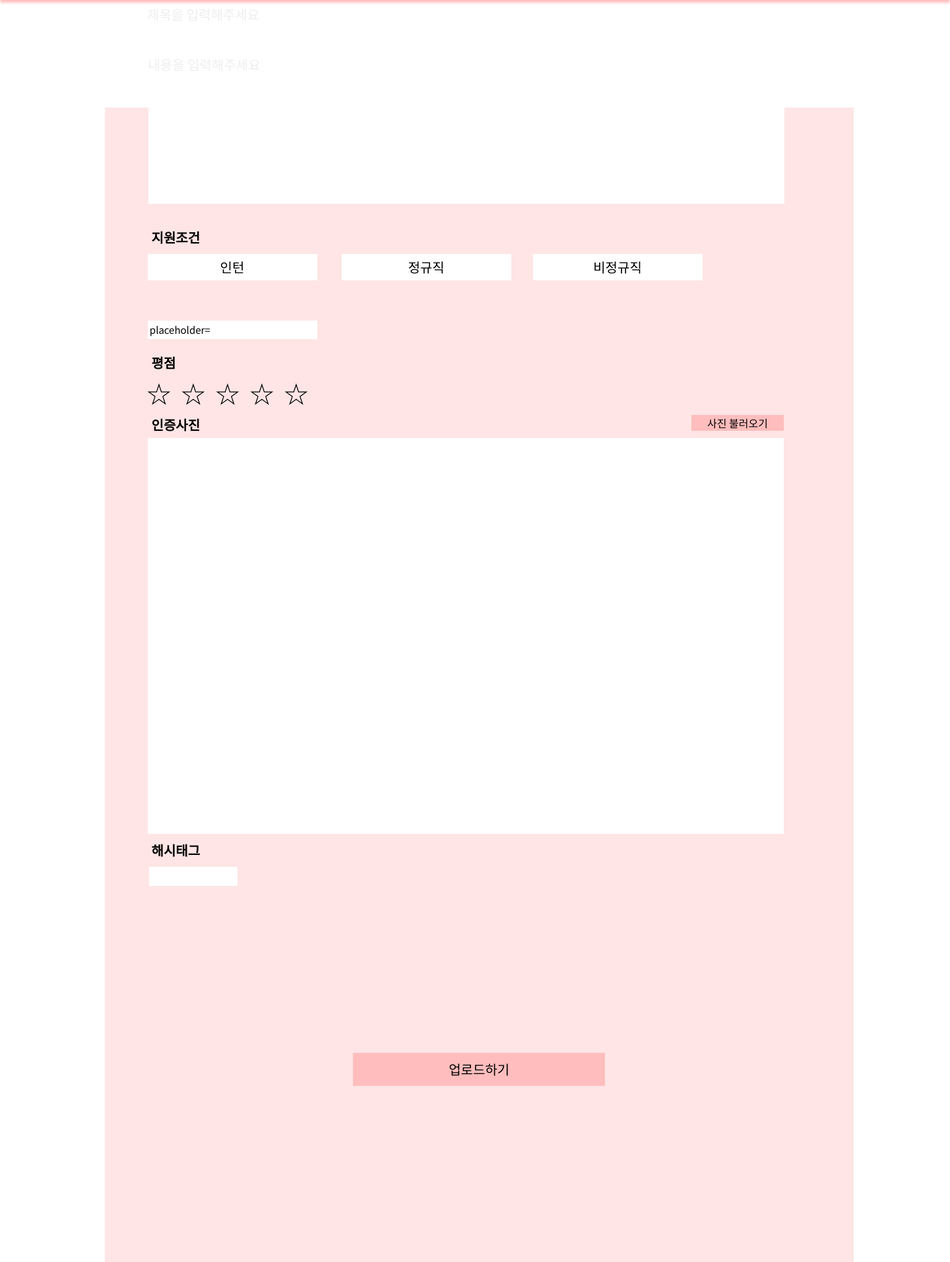
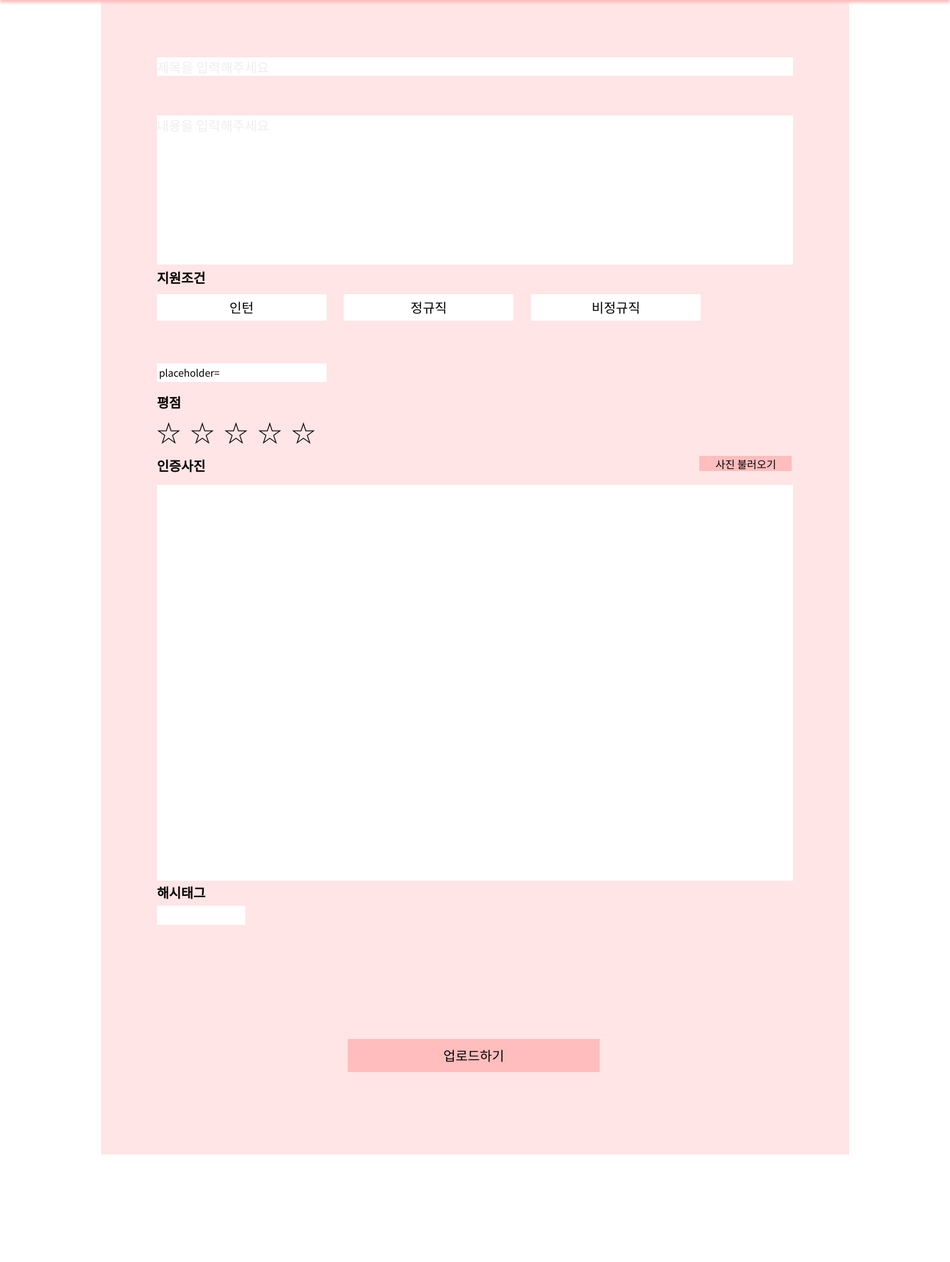
Before and after one commit to jomulagy/Audience, a Django app: page /job/create/ in a window 1440 px wide. Shown: the part 62-1975 px from the top of the page at 66% size. After the commit the page ends 1812 px from the top, so only its background shows below. Run offline with Django 4.2, Linux system fonts and the light colour scheme.

Commit message:
css 수정, js 기능 추가

```diff
--- a/static/css/findwork_company_QnA/write_findwork_style.css
+++ b/static/css/findwork_company_QnA/write_findwork_style.css
@@ -1,28 +1,26 @@
 body{
-    position: relative;
-    width: 1440px;
-    height: 100%;
+    width: 100vw;
+    height: 100vh;
     margin: auto;
 }
 
 
 .container {
+    position: relative;
     min-height: 1750px;
     background-color: #FFE5E5;
     width: 1134.79px;
     height: 100%;
-    margin-top: 163.46px;
-    margin-left: 158.81px;
-    margin-right: 146.4px;
+    margin : auto;
     background-size: cover;
   }
 
 /*글제목*/
 
-#title {
+#title1 {
     position: absolute;
-    top: 69.54px;
-    left: 223px;
+    top: 5%;
+    left: 7.5%;
     width: 964px;
     max-width: 1000px;
     height: 28px;
@@ -34,8 +32,8 @@ body{
 
 #content {
     position: absolute;
-    top: 144.54px;
-    left: 224.5px;
+    top: 10%;
+    left: 7.5%;
     width: 964px;
     height: 226px;
     font-size: 20px;
@@ -45,8 +43,8 @@ body{
 
 #job_condition_text {
     position: absolute;
-    top: 406.54px;
-    left: 229.5px;
+    top: 23.25%;
+    left: 7.5%;
     width: 90px;
     height: 24px;
     font-size: 20px;
@@ -70,8 +68,8 @@ body{
 
 #intern_btn {
     position: absolute;
-    top: 446.54px;
-    left: 223.5px;
+    top: 25.5%;
+    left: 7.5%;
     background-color:white;
     color:black;
     border:none;
@@ -103,8 +101,8 @@ body{
 
 #permanent_btn {
     position: absolute;
-    top: 446.54px;
-    left: 517.5px;
+    top: 25.5%;
+    left: 32.5%;
     border:none;
     background-color:white;
     color:black;
@@ -137,8 +135,8 @@ body{
 
 #temporary_btn {
     position: absolute;
-    top: 446.54px;
-    left: 807.5px;
+    top: 25.5%;
+    left: 57.5%;
     border:none;
     background-color:white;
     color:black;
@@ -158,8 +156,8 @@ body{
 
 #company_name_text {
     position: absolute;
-    top: 507.54px;
-    left: 229.5px;
+    top: 29.5%;
+    left: 7.5%;
     width: 90px;
     height: 24px;
     font-size: 20px;
@@ -167,8 +165,8 @@ body{
 
 #company_name {
     position: absolute;
-    top: 547.54px;
-    left: 223.5px;
+    top: 31.5%;
+    left: 7.5%;
     width: 257px;
     height: 28px;
     font-size: 15px;
@@ -176,8 +174,8 @@ body{
 
 #grade_text {
     position: absolute;
-    top: 596.54px;
-    left: 229.5px;
+    top: 34%;
+    left: 7.5%;
     width: 90px;
     height: 24px;
     font-size: 20px;
@@ -185,8 +183,8 @@ body{
 
 #star_1 {
     position: absolute;
-    top: 627.79px;
-    left: 223px;
+    top: 35.75%;
+    left: 7.5%;
     width: 40px;
     height: 40px;
     font-size: 40px;
@@ -195,8 +193,8 @@ body{
 
 #star_2 {
     position: absolute;
-    top: 627.79px;
-    left: 275px;
+    top: 35.75%;
+    left: 12%;
     width: 40px;
     height: 40px;
     font-size: 40px;
@@ -204,8 +202,8 @@ body{
 
 #star_3 {
     position: absolute;
-    top: 627.79px;
-    left: 327px;
+    top: 35.75%;
+    left: 16.5%;
     width: 40px;
     height: 40px;
     font-size: 40px;
@@ -213,8 +211,8 @@ body{
 
 #star_4 {
     position: absolute;
-    top: 627.79px;
-    left: 379px;
+    top: 35.75%;
+    left: 21%;
     width: 40px;
     height: 40px;
     font-size: 40px;
@@ -222,8 +220,8 @@ body{
 
 #star_5 {
     position: absolute;
-    top: 627.79px;
-    left: 431px;
+    top: 35.75%;
+    left: 25.5%;
     width: 40px;
     height: 40px;
     font-size: 40px;
@@ -249,8 +247,8 @@ body{
 
 #certification_photo_text {
     position: absolute;
-    top: 691.45px;
-    left: 229.5px;
+    top: 39.5%;
+    left: 7.5%;
     width: 90px;
     height: 24px;
     font-size: 20px;
@@ -258,8 +256,8 @@ body{
 
 #certification_photo_space {
     position: absolute;
-    top : 725.86px;
-    left: 223.5px;
+    top : 42%;
+    left: 7.5%;
     width: 964px;
     height: 600px;
     background-color: white;
@@ -269,8 +267,8 @@ body{
 .upload-button {
     display: inline-block;
     position: absolute;
-    top: 691.45px;
-    left: 1048px;
+    top: 39.5%;
+    left: 80%;
     width: 140.03px;
     height: 23.37px;
     background-color:#FFBDBD;
@@ -300,15 +298,17 @@ body{
 
   #hashtag_text {
     position: absolute;
-    top: 1336.37px;
-    left: 229.5px;
+    top: 76.5%;
+    left: 7.5%;
     width: 90px;
     height: 24px;
     font-size: 20px;
   }
 
   .tag-container {
-    position: relative;
+    position: absolute;
+    top: 77.9%;
+    left: 20%;
     display: flex;
     flex-wrap: nowrap;
     max-width: 700px;
@@ -330,8 +330,8 @@ body{
 
   .input-container {
     position: absolute;
-    top: 1375.87px;
-    left: 225.69px;
+    top: 78.5%;
+    left: 7.5%;
     width: 134px;
     height: 28px;
   }
@@ -343,11 +343,10 @@ body{
   }
 
 
-
 #upload_btn {
     position: absolute;
-    top: 1657.85px;
-    left: 535.2px;
+    top: 90%;
+    left: 33%;
     background-color:#FFBDBD;
     color:black;
     border:none;
--- a/templates/findwork_company_QnA/QnA_answer_w.html
+++ b/templates/findwork_company_QnA/QnA_answer_w.html
@@ -16,17 +16,18 @@
     <form action="{% url 'employ:create_question' post.id %}" method="POST">
 
         <div class="container">
-            <input type="text" style="border:0 solid black" id="title" name="title" value="제목:Re [질문제목]" placeholder="제목을 입력해주세요" disabled>
+            <input type="text" style="border:0 solid black" id="title4" name="title4" value="제목:Re [질문제목]" placeholder="제목을 입력해주세요" disabled>
 
             <div class="certification_photo">
                 <b id= "certification_photo_text">사진첨부</b>
 
                 <div id="certification_photo_space">
+                    <div id="preview-container"></div>
                 </div>
 
                 <input type="file" id="upload-input" accept="image/*">
                 <label for="upload-input" class="upload-button">사진 불러오기</label>
-                <div id="preview-container"></div>
+
             </div>
 
             <textarea id="content" style="border:0 solid black" name="content" placeholder="내용을 입력해주세요"></textarea>
--- a/templates/findwork_company_QnA/QnA_question_w.html
+++ b/templates/findwork_company_QnA/QnA_question_w.html
@@ -17,17 +17,18 @@
     <form action="{% url 'employ:create_answer' post.id question.id %}" method="POST" enctype="multipart/form-data">
 
         <div class="container">
-            <input type="text" style="border:0 solid black" id="title" value = "제목:Re [{{question.title}}]" name="title" placeholder="제목을 입력해주세요">
+            <input type="text" style="border:0 solid black" id="title3" value = "제목:Re [{{question.title}}]" name="title3" placeholder="제목을 입력해주세요">
 
             <div class="certification_photo">
                 <b id= "certification_photo_text">사진첨부</b>
 
                 <div id="certification_photo_space">
+                    <div id="preview-container"></div>
                 </div>
 
                 <input type="file" id="upload-input" name = "image" accept="image/*">
                 <label for="upload-input" class="upload-button">사진 불러오기</label>
-                <div id="preview-container"></div>
+
             </div>
 
             <textarea id="content" style="border:0 solid black" name="content" placeholder="내용을 입력해주세요"></textarea>
--- a/templates/findwork_company_QnA/companyname.html
+++ b/templates/findwork_company_QnA/companyname.html
@@ -2,7 +2,6 @@
 <html>
 <head>
     <link rel="stylesheet" type="text/css" href="..\..\static\css\findwork_company_QnA\companyname.css">
-    <script src="https://ajax.googleapis.com/ajax/libs/jquery/3.5.1/jquery.min.js"></script>
 </head>
 <body>
     <div class = "search_wrapper">
--- a/templates/findwork_company_QnA/free_write.html
+++ b/templates/findwork_company_QnA/free_write.html
@@ -25,17 +25,18 @@
         {% endif %}
     {% endif %}
         <div class="container">
-            <input type="text" style="border:0 solid black" id="title" name="title" value = "{{post.title}}" placeholder="제목을 입력해주세요">
+            <input type="text" style="border:0 solid black" id="title5" name="title5" value = "{{post.title}}" placeholder="제목을 입력해주세요">
 
             <div class="certification_photo">
                 <b id= "certification_photo_text">사진첨부</b>
 
                 <div id="certification_photo_space">
+                    <div id="preview-container"></div>
                 </div>
 
                 <input type="file" id="upload-input" name = "image" value = "{{post.image.url}}" accept="image/*">
                 <label for="upload-input" class="upload-button">사진 불러오기</label>
-                <div id="preview-container"></div>
+
             </div>
 
             <textarea id="content" style="border:0 solid black" name="content" placeholder="내용을 입력해주세요">{{post.content}}</textarea>
--- a/templates/findwork_company_QnA/write_findwork.html
+++ b/templates/findwork_company_QnA/write_findwork.html
@@ -18,7 +18,7 @@
 
     {% endif %}
             <div class="container">
-                <input type="text" style="border:0 solid black" id="title" name="title" value = "{{post.title}}" placeholder="제목을 입력해주세요">
+                <input type="text" style="border:0 solid black" id="title1" name="title1" value = "{{post.title}}" placeholder="제목을 입력해주세요">
                 <textarea id="content" style="border:0 solid black" name="content" placeholder="내용을 입력해주세요">{{post.content}}</textarea>
                 <b id="job_condition_text">지원조건</b>
                 <div class="job_btn">
@@ -48,11 +48,12 @@
                     <b id="certification_photo_text">인증사진</b>
 
                     <div id="certification_photo_space">
+                        <div id="preview-container"></div>
                     </div>
 
                     <input type="file" id="upload-input" name = "image" src = "{{post.image.url}}"accept="image/*">
                     <label for="upload-input" class="upload-button">사진 불러오기</label>
-                    <div id="preview-container"></div>
+
                 </div>
                 <b id="hashtag_text">해시태그</b>
                 <div id="input-container" class="input-container">
```
Also changed, not shown: other parts of static/css/findwork_company_QnA/write_findwork_style.css (+13 -13 lines), static/css/findwork_company_QnA/QnA_answer_w_style.css (+23 -25 lines), static/css/findwork_company_QnA/QnA_question_w_style.css (+23 -25 lines), static/css/findwork_company_QnA/free_write_style.css (+34 -33 lines), static/css/findwork_company_QnA/write_company_style.css (+79 -77 lines).
